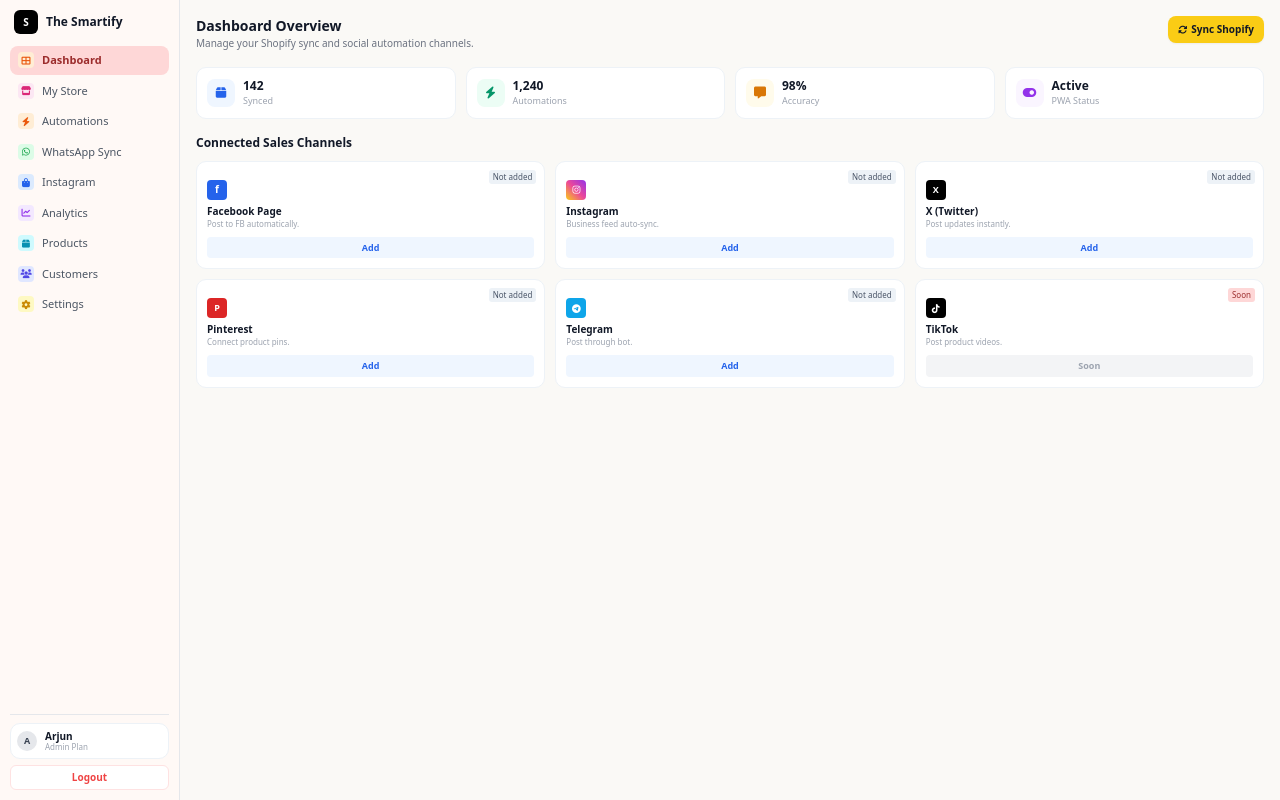
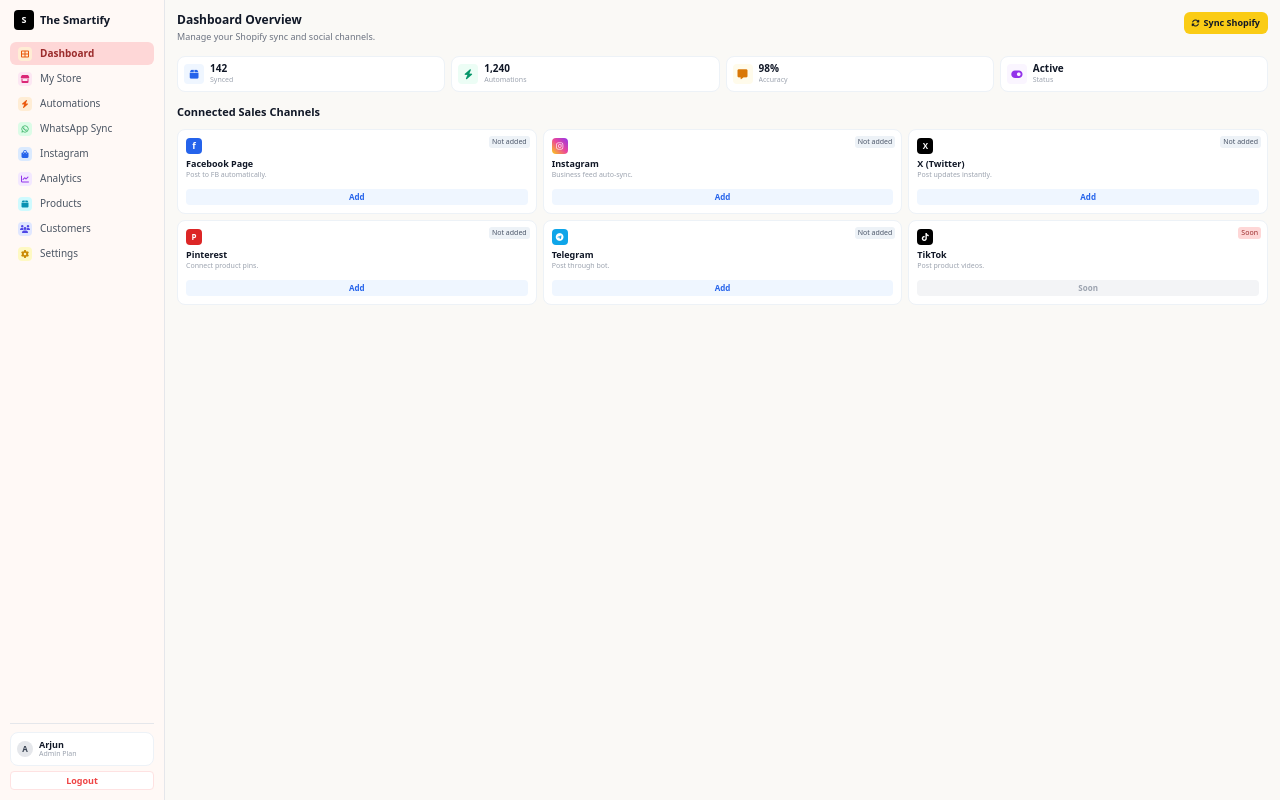
Before and after one commit to arjunsingh8238-ops/the-smartify, a website: page public/index.html in a window 1280 px wide. Drawn offline with nearby package versions, Linux system fonts and the light colour scheme.

Commit message:
Update index.html

```diff
--- a/public/index.html
+++ b/public/index.html
@@ -2,210 +2,200 @@
 <html lang="en">
 <head>
     <meta charset="UTF-8">
-    <meta name="viewport" content="width=device-width, initial-scale=1.0">
+    <meta name="viewport" content="width=device-width, initial-scale=1.0, maximum-scale=1.0, user-scalable=no">
     <title>The Smartify</title>
     <script src="https://cdn.tailwindcss.com"></script>
     <link rel="stylesheet" href="https://cdnjs.cloudflare.com/ajax/libs/font-awesome/6.4.0/css/all.min.css">
     <style>
-        body { background-color: #faf9f6; font-family: system-ui, -apple-system, sans-serif; }
-        .sidebar { background-color: #fff9f6; width: 180px; min-width: 180px; }
+        * { box-sizing: border-box; }
+        body { background-color: #faf9f6; font-family: system-ui, -apple-system, sans-serif; margin: 0; padding: 0; display: flex; height: 100vh; overflow: hidden; width: 100vw; }
+        .sidebar { background-color: #fff9f6; width: 165px; min-width: 165px; display: flex; flex-direction: column; justify-content: space-between; padding: 10px; border-right: 1px solid #e5e7eb; height: 100%; overflow-y: auto; }
         .nav-active { background-color: #fed7d7; color: #9b2c2c; }
-        .custom-card { background: #ffffff; border: 1px solid #edf2f7; border-radius: 10px; }
-        .badge-tag { font-size: 8px; padding: 1px 4px; border-radius: 3px; background: #edf2f7; color: #4a5568; }
+        .main-panel { flex: 1; height: 100%; overflow-y: auto; padding: 12px; width: calc(100% - 165px); }
+        .custom-card { background: #ffffff; border: 1px solid #edf2f7; border-radius: 8px; }
+        .badge-tag { font-size: 7px; padding: 1px 3px; border-radius: 3px; background: #edf2f7; color: #4a5568; }
     </style>
 </head>
-<body class="flex h-screen overflow-hidden">
+<body>
 
     <!-- Sidebar Section -->
-    <aside class="sidebar border-r border-gray-200 flex flex-col justify-between p-2.5 h-full overflow-y-auto">
-        <div class="space-y-3">
+    <aside class="sidebar">
+        <div>
             <!-- Brand Logo -->
-            <div class="flex items-center space-x-2 px-1">
-                <div class="w-6 h-6 bg-black text-white rounded-md flex items-center justify-center font-bold text-[10px]">S</div>
-                <span class="text-xs font-bold text-gray-900">The Smartify</span>
+            <div class="flex items-center space-x-1.5 px-1 mb-3">
+                <div class="w-5 h-5 bg-black text-white rounded flex items-center justify-center font-bold text-[9px]">S</div>
+                <span class="text-[11px] font-bold text-gray-900">The Smartify</span>
             </div>
 
             <!-- Navigation Links -->
             <nav class="space-y-0.5">
-                <a href="#" class="nav-active flex items-center space-x-2 px-2 py-1.5 rounded-lg text-[11px] font-semibold">
-                    <span class="w-4 h-4 rounded bg-orange-100 text-orange-600 flex items-center justify-center text-[9px]"><i class="fas fa-th-large"></i></span>
+                <a href="#" class="nav-active flex items-center space-x-2 px-2 py-1 rounded-md text-[10px] font-semibold">
+                    <span class="w-3.5 h-3.5 rounded bg-orange-100 text-orange-600 flex items-center justify-center text-[8px]"><i class="fas fa-th-large"></i></span>
                     <span>Dashboard</span>
                 </a>
-                <a href="#" class="flex items-center space-x-2 px-2 py-1.5 rounded-lg text-[11px] font-medium text-gray-600 hover:bg-gray-100">
-                    <span class="w-4 h-4 rounded bg-pink-100 text-pink-600 flex items-center justify-center text-[9px]"><i class="fas fa-store"></i></span>
+                <a href="#" class="flex items-center space-x-2 px-2 py-1 rounded-md text-[10px] font-medium text-gray-600 hover:bg-gray-100">
+                    <span class="w-3.5 h-3.5 rounded bg-pink-100 text-pink-600 flex items-center justify-center text-[8px]"><i class="fas fa-store"></i></span>
                     <span>My Store</span>
                 </a>
-                <a href="#" class="flex items-center space-x-2 px-2 py-1.5 rounded-lg text-[11px] font-medium text-gray-600 hover:bg-gray-100">
-                    <span class="w-4 h-4 rounded bg-orange-100 text-orange-600 flex items-center justify-center text-[9px]"><i class="fas fa-bolt"></i></span>
+                <a href="#" class="flex items-center space-x-2 px-2 py-1 rounded-md text-[10px] font-medium text-gray-600 hover:bg-gray-100">
+                    <span class="w-3.5 h-3.5 rounded bg-orange-100 text-orange-600 flex items-center justify-center text-[8px]"><i class="fas fa-bolt"></i></span>
                     <span>Automations</span>
                 </a>
-                <a href="#" class="flex items-center space-x-2 px-2 py-1.5 rounded-lg text-[11px] font-medium text-gray-600 hover:bg-gray-100">
-                    <span class="w-4 h-4 rounded bg-green-100 text-green-600 flex items-center justify-center text-[9px]"><i class="fab fa-whatsapp"></i></span>
+                <a href="#" class="flex items-center space-x-2 px-2 py-1 rounded-md text-[10px] font-medium text-gray-600 hover:bg-gray-100">
+                    <span class="w-3.5 h-3.5 rounded bg-green-100 text-green-600 flex items-center justify-center text-[8px]"><i class="fab fa-whatsapp"></i></span>
                     <span>WhatsApp Sync</span>
                 </a>
-                <a href="#" class="flex items-center space-x-2 px-2 py-1.5 rounded-lg text-[11px] font-medium text-gray-600 hover:bg-gray-100">
-                    <span class="w-4 h-4 rounded bg-blue-100 text-blue-600 flex items-center justify-center text-[9px]"><i class="fas fa-shopping-bag"></i></span>
+                <a href="#" class="flex items-center space-x-2 px-2 py-1 rounded-md text-[10px] font-medium text-gray-600 hover:bg-gray-100">
+                    <span class="w-3.5 h-3.5 rounded bg-blue-100 text-blue-600 flex items-center justify-center text-[8px]"><i class="fas fa-shopping-bag"></i></span>
                     <span>Instagram</span>
                 </a>
-                <a href="#" class="flex items-center space-x-2 px-2 py-1.5 rounded-lg text-[11px] font-medium text-gray-600 hover:bg-gray-100">
-                    <span class="w-4 h-4 rounded bg-purple-100 text-purple-600 flex items-center justify-center text-[9px]"><i class="fas fa-chart-line"></i></span>
+                <a href="#" class="flex items-center space-x-2 px-2 py-1 rounded-md text-[10px] font-medium text-gray-600 hover:bg-gray-100">
+                    <span class="w-3.5 h-3.5 rounded bg-purple-100 text-purple-600 flex items-center justify-center text-[8px]"><i class="fas fa-chart-line"></i></span>
                     <span>Analytics</span>
                 </a>
-                <a href="#" class="flex items-center space-x-2 px-2 py-1.5 rounded-lg text-[11px] font-medium text-gray-600 hover:bg-gray-100">
-                    <span class="w-4 h-4 rounded bg-cyan-100 text-cyan-600 flex items-center justify-center text-[9px]"><i class="fas fa-box"></i></span>
+                <a href="#" class="flex items-center space-x-2 px-2 py-1 rounded-md text-[10px] font-medium text-gray-600 hover:bg-gray-100">
+                    <span class="w-3.5 h-3.5 rounded bg-cyan-100 text-cyan-600 flex items-center justify-center text-[8px]"><i class="fas fa-box"></i></span>
                     <span>Products</span>
                 </a>
-                <a href="#" class="flex items-center space-x-2 px-2 py-1.5 rounded-lg text-[11px] font-medium text-gray-600 hover:bg-gray-100">
-                    <span class="w-4 h-4 rounded bg-indigo-100 text-indigo-600 flex items-center justify-center text-[9px]"><i class="fas fa-users"></i></span>
+                <a href="#" class="flex items-center space-x-2 px-2 py-1 rounded-md text-[10px] font-medium text-gray-600 hover:bg-gray-100">
+                    <span class="w-3.5 h-3.5 rounded bg-indigo-100 text-indigo-600 flex items-center justify-center text-[8px]"><i class="fas fa-users"></i></span>
                     <span>Customers</span>
                 </a>
-                <a href="#" class="flex items-center space-x-2 px-2 py-1.5 rounded-lg text-[11px] font-medium text-gray-600 hover:bg-gray-100">
-                    <span class="w-4 h-4 rounded bg-yellow-100 text-yellow-600 flex items-center justify-center text-[9px]"><i class="fas fa-cog"></i></span>
+                <a href="#" class="flex items-center space-x-2 px-2 py-1 rounded-md text-[10px] font-medium text-gray-600 hover:bg-gray-100">
+                    <span class="w-3.5 h-3.5 rounded bg-yellow-100 text-yellow-600 flex items-center justify-center text-[8px]"><i class="fas fa-cog"></i></span>
                     <span>Settings</span>
                 </a>
             </nav>
         </div>
 
         <!-- User Profile Footer -->
-        <div class="space-y-1.5 pt-2 border-t border-gray-200">
-            <div class="custom-card p-1.5 flex items-center space-x-2">
-                <div class="w-5 h-5 bg-gray-200 rounded-full flex items-center justify-center text-[9px] font-bold text-gray-700">A</div>
-                <div class="leading-tight">
-                    <div class="text-[10px] font-bold text-gray-900">Arjun</div>
-                    <div class="text-[8px] text-gray-400">Admin Plan</div>
+        <div class="space-y-1 pt-2 border-t border-gray-200">
+            <div class="custom-card p-1.5 flex items-center space-x-1.5">
+                <div class="w-4 h-4 bg-gray-200 rounded-full flex items-center justify-center text-[8px] font-bold text-gray-700">A</div>
+                <div class="leading-tight overflow-hidden">
+                    <div class="text-[9px] font-bold text-gray-900 truncate">Arjun</div>
+                    <div class="text-[7px] text-gray-400">Admin Plan</div>
                 </div>
             </div>
-            <button class="w-full bg-white border border-red-100 text-red-500 hover:bg-red-50 text-[10px] font-semibold py-1 rounded-md">Logout</button>
+            <button class="w-full bg-white border border-red-100 text-red-500 text-[9px] font-semibold py-0.5 rounded">Logout</button>
         </div>
     </aside>
 
     <!-- Main Content Panel -->
-    <main class="flex-1 overflow-y-auto p-4">
+    <main class="main-panel">
         <!-- Header -->
-        <div class="flex justify-between items-start mb-4">
+        <div class="flex justify-between items-start mb-3">
             <div>
-                <h1 class="text-sm font-extrabold text-gray-900">Dashboard Overview</h1>
-                <p class="text-[10px] text-gray-500">Manage your Shopify sync and social automation channels.</p>
+                <h1 class="text-xs font-extrabold text-gray-900 m-0">Dashboard Overview</h1>
+                <p class="text-[9px] text-gray-500 m-0 mt-0.5">Manage your Shopify sync and social channels.</p>
             </div>
-            <button class="bg-yellow-400 hover:bg-yellow-500 text-gray-900 text-[10px] font-bold px-2.5 py-1.5 rounded-lg shadow-sm flex items-center space-x-1">
-                <i class="fas fa-sync-alt text-[9px]"></i>
+            <button class="bg-yellow-400 text-gray-900 text-[9px] font-bold px-2 py-1 rounded-md flex items-center space-x-1 shrink-0">
+                <i class="fas fa-sync-alt text-[8px]"></i>
                 <span>Sync Shopify</span>
             </button>
         </div>
 
-        <!-- Top Stats Row (4 Cards) -->
-        <div class="grid grid-cols-4 gap-2.5 mb-4">
-            <div class="custom-card p-2.5 flex items-center space-x-2">
-                <div class="w-7 h-7 rounded-lg bg-blue-50 text-blue-600 flex items-center justify-center text-xs"><i class="fas fa-box"></i></div>
-                <div>
-                    <div class="text-xs font-bold text-gray-900">142</div>
-                    <div class="text-[9px] text-gray-400">Synced</div>
+        <!-- Top Stats Row (4 Cards in 1 Row) -->
+        <div style="display: grid; grid-template-columns: repeat(4, minmax(0, 1fr)); gap: 6px; margin-bottom: 12px; width: 100%;">
+            <div class="custom-card p-1.5 flex items-center space-x-1.5">
+                <div class="w-5 h-5 rounded bg-blue-50 text-blue-600 flex items-center justify-center text-[10px] shrink-0"><i class="fas fa-box"></i></div>
+                <div class="overflow-hidden">
+                    <div class="text-[10px] font-bold text-gray-900 leading-none">142</div>
+                    <div class="text-[7px] text-gray-400 mt-0.5 truncate">Synced</div>
                 </div>
             </div>
-            <div class="custom-card p-2.5 flex items-center space-x-2">
-                <div class="w-7 h-7 rounded-lg bg-emerald-50 text-emerald-600 flex items-center justify-center text-xs"><i class="fas fa-bolt"></i></div>
-                <div>
-                    <div class="text-xs font-bold text-gray-900">1,240</div>
-                    <div class="text-[9px] text-gray-400">Automations</div>
+            <div class="custom-card p-1.5 flex items-center space-x-1.5">
+                <div class="w-5 h-5 rounded bg-emerald-50 text-emerald-600 flex items-center justify-center text-[10px] shrink-0"><i class="fas fa-bolt"></i></div>
+                <div class="overflow-hidden">
+                    <div class="text-[10px] font-bold text-gray-900 leading-none">1,240</div>
+                    <div class="text-[7px] text-gray-400 mt-0.5 truncate">Automations</div>
                 </div>
             </div>
-            <div class="custom-card p-2.5 flex items-center space-x-2">
-                <div class="w-7 h-7 rounded-lg bg-amber-50 text-amber-600 flex items-center justify-center text-xs"><i class="fas fa-comment-alt"></i></div>
-                <div>
-                    <div class="text-xs font-bold text-gray-900">98%</div>
-                    <div class="text-[9px] text-gray-400">Accuracy</div>
+            <div class="custom-card p-1.5 flex items-center space-x-1.5">
+                <div class="w-5 h-5 rounded bg-amber-50 text-amber-600 flex items-center justify-center text-[10px] shrink-0"><i class="fas fa-comment-alt"></i></div>
+                <div class="overflow-hidden">
+                    <div class="text-[10px] font-bold text-gray-900 leading-none">98%</div>
+                    <div class="text-[7px] text-gray-400 mt-0.5 truncate">Accuracy</div>
                 </div>
             </div>
-            <div class="custom-card p-2.5 flex items-center space-x-2">
-                <div class="w-7 h-7 rounded-lg bg-purple-50 text-purple-600 flex items-center justify-center text-xs"><i class="fas fa-toggle-on"></i></div>
-                <div>
-                    <div class="text-xs font-bold text-gray-900">Active</div>
-                    <div class="text-[9px] text-gray-400">PWA Status</div>
+            <div class="custom-card p-1.5 flex items-center space-x-1.5">
+                <div class="w-5 h-5 rounded bg-purple-50 text-purple-600 flex items-center justify-center text-[10px] shrink-0"><i class="fas fa-toggle-on"></i></div>
+                <div class="overflow-hidden">
+                    <div class="text-[10px] font-bold text-gray-900 leading-none">Active</div>
+                    <div class="text-[7px] text-gray-400 mt-0.5 truncate">Status</div>
                 </div>
             </div>
         </div>
 
         <!-- Connected Sales Channels -->
         <div>
-            <h2 class="text-xs font-bold text-gray-900 mb-2.5">Connected Sales Channels</h2>
+            <h2 class="text-[11px] font-bold text-gray-900 mb-2">Connected Sales Channels</h2>
 
-            <div class="grid grid-cols-3 gap-2.5">
+            <div style="display: grid; grid-template-columns: repeat(3, minmax(0, 1fr)); gap: 6px; width: 100%;">
                 <!-- Facebook -->
-                <div class="custom-card p-2.5 relative flex flex-col justify-between space-y-2">
-                    <span class="absolute top-2 right-2 badge-tag">Not added</span>
-                    <div class="space-y-1">
-                        <div class="w-5 h-5 bg-blue-600 text-white rounded flex items-center justify-center text-[10px] font-bold">f</div>
+                <div class="custom-card p-2 relative flex flex-col justify-between" style="min-height: 85px;">
+                    <span class="absolute top-1.5 right-1.5 badge-tag">Not added</span>
                     <div>
-                            <div class="text-[10px] font-bold text-gray-900">Facebook Page</div>
-                            <div class="text-[8px] text-gray-400 leading-tight">Post to FB automatically.</div>
+                        <div class="w-4 h-4 bg-blue-600 text-white rounded flex items-center justify-center text-[9px] font-bold mb-1">f</div>
+                        <div class="text-[9px] font-bold text-gray-900 leading-tight">Facebook Page</div>
+                        <div class="text-[7px] text-gray-400 leading-tight mt-0.5">Post to FB automatically.</div>
                     </div>
-                    </div>
-                    <button class="w-full bg-blue-50 text-blue-600 hover:bg-blue-100 text-[9px] font-semibold py-1 rounded">Add</button>
+                    <button class="w-full bg-blue-50 text-blue-600 text-[8px] font-semibold py-0.5 rounded mt-1.5">Add</button>
                 </div>
 
                 <!-- Instagram -->
-                <div class="custom-card p-2.5 relative flex flex-col justify-between space-y-2">
-                    <span class="absolute top-2 right-2 badge-tag">Not added</span>
-                    <div class="space-y-1">
-                        <div class="w-5 h-5 bg-gradient-to-tr from-yellow-400 via-pink-500 to-purple-600 text-white rounded flex items-center justify-center text-[9px]"><i class="fab fa-instagram"></i></div>
+                <div class="custom-card p-2 relative flex flex-col justify-between" style="min-height: 85px;">
+                    <span class="absolute top-1.5 right-1.5 badge-tag">Not added</span>
                     <div>
-                            <div class="text-[10px] font-bold text-gray-900">Instagram</div>
-                            <div class="text-[8px] text-gray-400 leading-tight">Business feed auto-sync.</div>
+                        <div class="w-4 h-4 bg-gradient-to-tr from-yellow-400 via-pink-500 to-purple-600 text-white rounded flex items-center justify-center text-[8px] mb-1"><i class="fab fa-instagram"></i></div>
+                        <div class="text-[9px] font-bold text-gray-900 leading-tight">Instagram</div>
+                        <div class="text-[7px] text-gray-400 leading-tight mt-0.5">Business feed auto-sync.</div>
                     </div>
-                    </div>
-                    <button class="w-full bg-blue-50 text-blue-600 hover:bg-blue-100 text-[9px] font-semibold py-1 rounded">Add</button>
+                    <button class="w-full bg-blue-50 text-blue-600 text-[8px] font-semibold py-0.5 rounded mt-1.5">Add</button>
                 </div>
 
                 <!-- X (Twitter) -->
-                <div class="custom-card p-2.5 relative flex flex-col justify-between space-y-2">
-                    <span class="absolute top-2 right-2 badge-tag">Not added</span>
-                    <div class="space-y-1">
-                        <div class="w-5 h-5 bg-black text-white rounded flex items-center justify-center text-[9px] font-bold">X</div>
+                <div class="custom-card p-2 relative flex flex-col justify-between" style="min-height: 85px;">
+                    <span class="absolute top-1.5 right-1.5 badge-tag">Not added</span>
                     <div>
-                            <div class="text-[10px] font-bold text-gray-900">X (Twitter)</div>
-                            <div class="text-[8px] text-gray-400 leading-tight">Post updates instantly.</div>
+                        <div class="w-4 h-4 bg-black text-white rounded flex items-center justify-center text-[8px] font-bold mb-1">X</div>
+                        <div class="text-[9px] font-bold text-gray-900 leading-tight">X (Twitter)</div>
+                        <div class="text-[7px] text-gray-400 leading-tight mt-0.5">Post updates instantly.</div>
                     </div>
-                    </div>
-                    <button class="w-full bg-blue-50 text-blue-600 hover:bg-blue-100 text-[9px] font-semibold py-1 rounded">Add</button>
+                    <button class="w-full bg-blue-50 text-blue-600 text-[8px] font-semibold py-0.5 rounded mt-1.5">Add</button>
                 </div>
 
                 <!-- Pinterest -->
-                <div class="custom-card p-2.5 relative flex flex-col justify-between space-y-2">
-                    <span class="absolute top-2 right-2 badge-tag">Not added</span>
-                    <div class="space-y-1">
-                        <div class="w-5 h-5 bg-red-600 text-white rounded flex items-center justify-center text-[9px] font-bold">P</div>
+                <div class="custom-card p-2 relative flex flex-col justify-between" style="min-height: 85px;">
+                    <span class="absolute top-1.5 right-1.5 badge-tag">Not added</span>
                     <div>
-                            <div class="text-[10px] font-bold text-gray-900">Pinterest</div>
-                            <div class="text-[8px] text-gray-400 leading-tight">Connect product pins.</div>
+                        <div class="w-4 h-4 bg-red-600 text-white rounded flex items-center justify-center text-[8px] font-bold mb-1">P</div>
+                        <div class="text-[9px] font-bold text-gray-900 leading-tight">Pinterest</div>
+                        <div class="text-[7px] text-gray-400 leading-tight mt-0.5">Connect product pins.</div>
                     </div>
-                    </div>
-                    <button class="w-full bg-blue-50 text-blue-600 hover:bg-blue-100 text-[9px] font-semibold py-1 rounded">Add</button>
+                    <button class="w-full bg-blue-50 text-blue-600 text-[8px] font-semibold py-0.5 rounded mt-1.5">Add</button>
                 </div>
 
                 <!-- Telegram -->
-                <div class="custom-card p-2.5 relative flex flex-col justify-between space-y-2">
-                    <span class="absolute top-2 right-2 badge-tag">Not added</span>
-                    <div class="space-y-1">
-                        <div class="w-5 h-5 bg-sky-500 text-white rounded flex items-center justify-center text-[9px]"><i class="fab fa-telegram-plane"></i></div>
+                <div class="custom-card p-2 relative flex flex-col justify-between" style="min-height: 85px;">
+                    <span class="absolute top-1.5 right-1.5 badge-tag">Not added</span>
                     <div>
-                            <div class="text-[10px] font-bold text-gray-900">Telegram</div>
-                            <div class="text-[8px] text-gray-400 leading-tight">Post through bot.</div>
+                        <div class="w-4 h-4 bg-sky-500 text-white rounded flex items-center justify-center text-[8px] mb-1"><i class="fab fa-telegram-plane"></i></div>
+                        <div class="text-[9px] font-bold text-gray-900 leading-tight">Telegram</div>
+                        <div class="text-[7px] text-gray-400 leading-tight mt-0.5">Post through bot.</div>
                     </div>
-                    </div>
-                    <button class="w-full bg-blue-50 text-blue-600 hover:bg-blue-100 text-[9px] font-semibold py-1 rounded">Add</button>
+                    <button class="w-full bg-blue-50 text-blue-600 text-[8px] font-semibold py-0.5 rounded mt-1.5">Add</button>
                 </div>
 
                 <!-- TikTok -->
-                <div class="custom-card p-2.5 relative flex flex-col justify-between space-y-2">
-                    <span class="absolute top-2 right-2 badge-tag" style="background:#fed7d7; color:#9b2c2c;">Soon</span>
-                    <div class="space-y-1">
-                        <div class="w-5 h-5 bg-black text-white rounded flex items-center justify-center text-[9px]"><i class="fab fa-tiktok"></i></div>
+                <div class="custom-card p-2 relative flex flex-col justify-between" style="min-height: 85px;">
+                    <span class="absolute top-1.5 right-1.5 badge-tag" style="background:#fed7d7; color:#9b2c2c;">Soon</span>
                     <div>
-                            <div class="text-[10px] font-bold text-gray-900">TikTok</div>
-                            <div class="text-[8px] text-gray-400 leading-tight">Post product videos.</div>
+                        <div class="w-4 h-4 bg-black text-white rounded flex items-center justify-center text-[8px] mb-1"><i class="fab fa-tiktok"></i></div>
+                        <div class="text-[9px] font-bold text-gray-900 leading-tight">TikTok</div>
+                        <div class="text-[7px] text-gray-400 leading-tight mt-0.5">Post product videos.</div>
                     </div>
-                    </div>
-                    <button class="w-full bg-gray-100 text-gray-400 text-[9px] font-semibold py-1 rounded cursor-not-allowed">Soon</button>
+                    <button class="w-full bg-gray-100 text-gray-400 text-[8px] font-semibold py-0.5 rounded mt-1.5 cursor-not-allowed">Soon</button>
                 </div>
             </div>
         </div>
```
Lines whose indentation alone changed are shown as unchanged.
